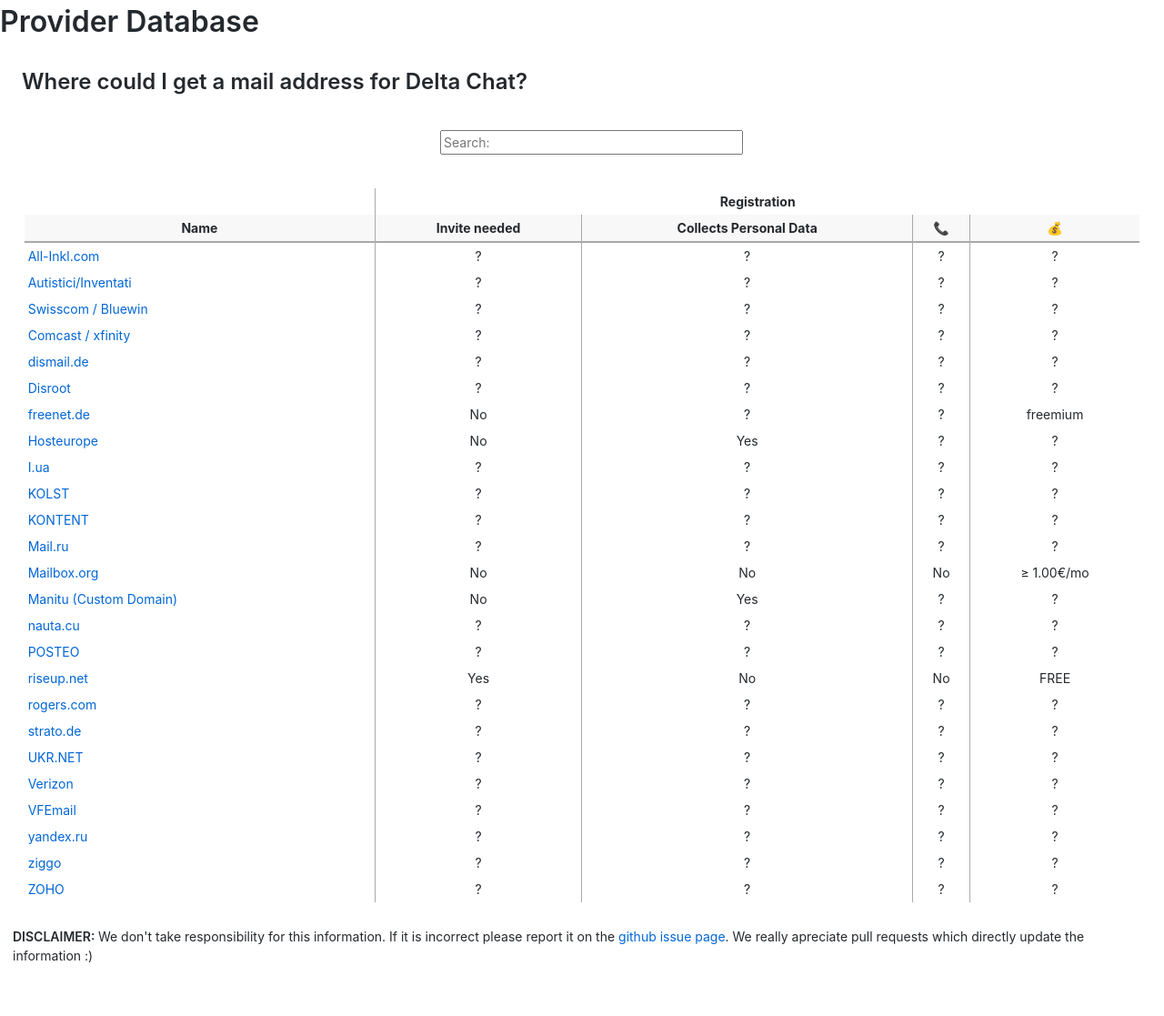
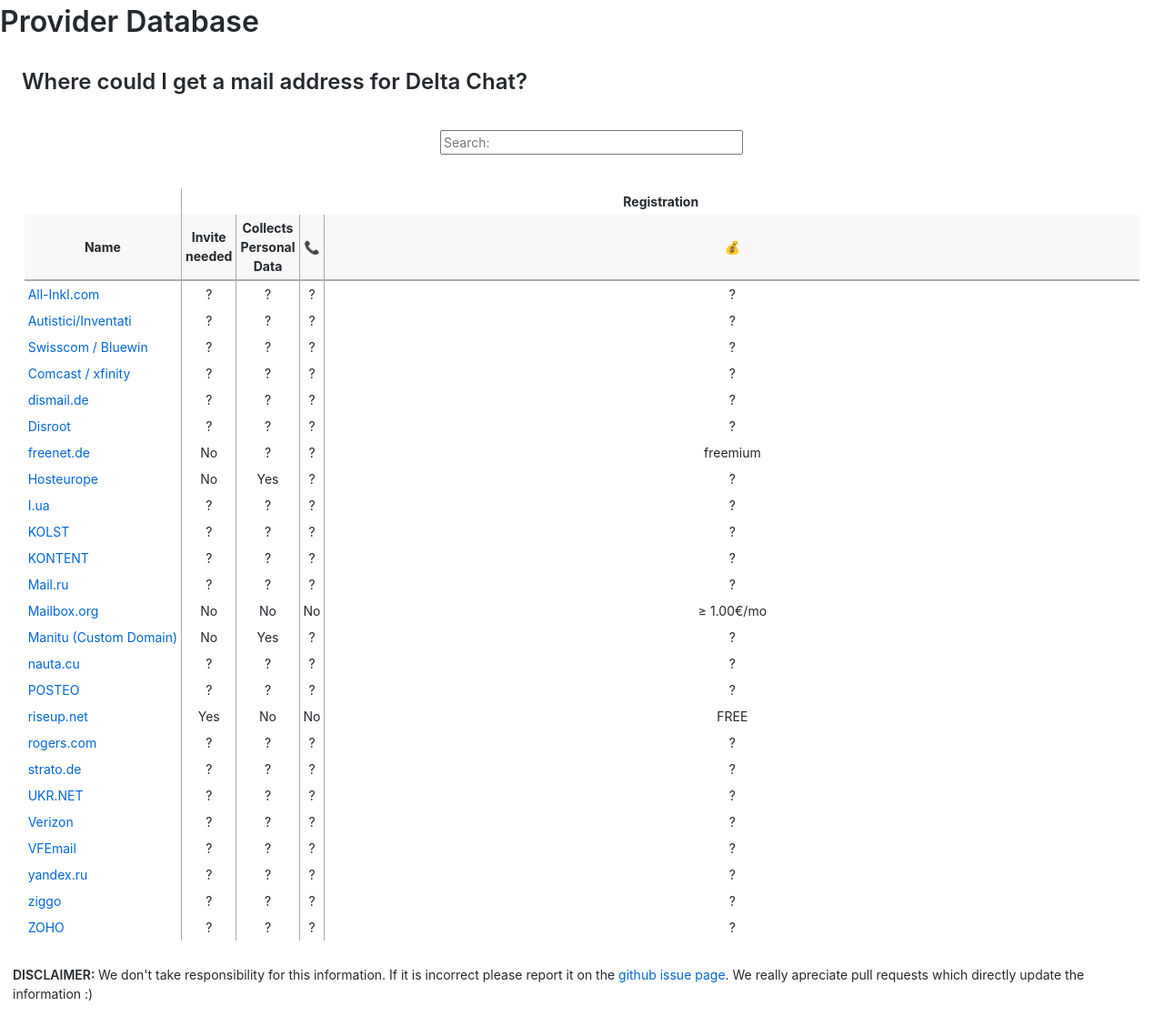
Before and after one commit to deltachat/provider-db, a Jekyll site: the page built from new.html, in a window 1280 px wide. Shown: the whole page at 91% size. Built offline with Jekyll 4.4.1, drawn with Linux system fonts in a browser that asks for light colours; before the commit the page ends 1075 px from its top, so only the background shows below that.

Commit message:
expand last column

```diff
--- a/assets/styles.css
+++ b/assets/styles.css
@@ -45,10 +45,11 @@
 td {
   padding-left: 6pt;
   padding-right: 5pt;
+  white-space: nowrap;
 }
 
-td:first-child, th:first-child {
-  max-width: 20%;
+td:last-child {
+  width: 99%;
 }
 
 #search {
```
